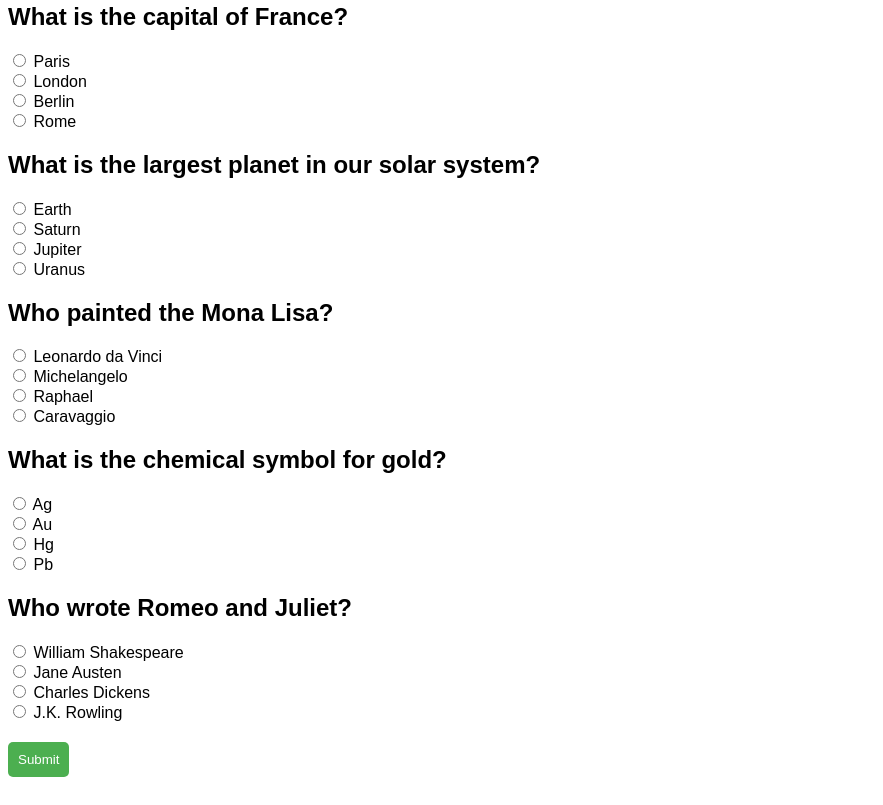
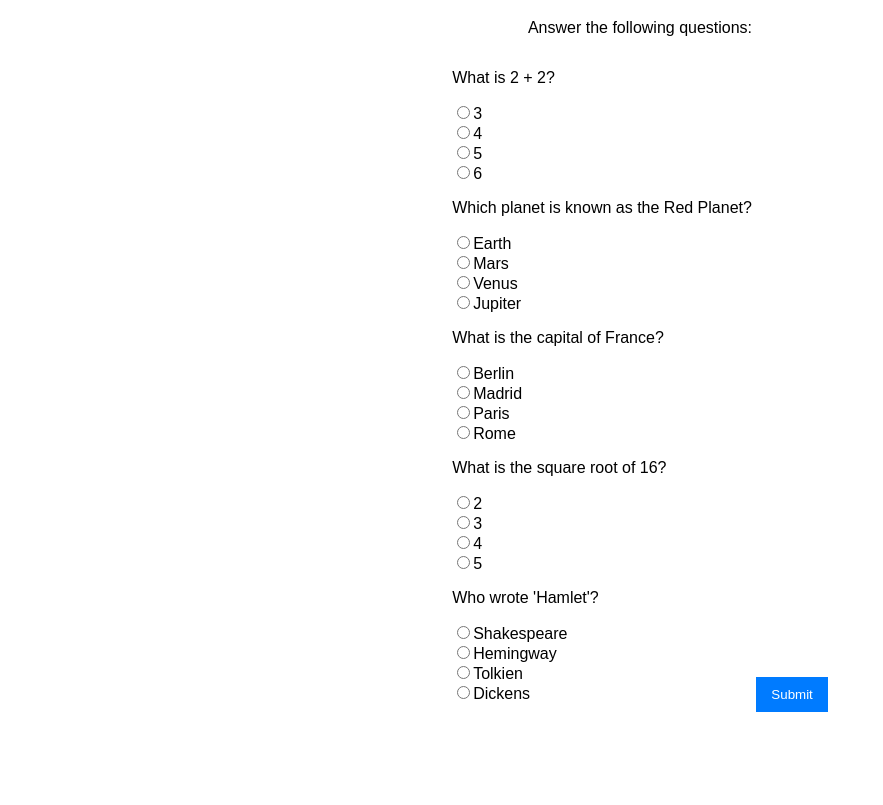
Before and after one commit to acciojob/quiz-with-session-Vishal180309, a website: page main.html in a window 1280 px wide. Shown: the part 77-882 px from the top of the page, without its empty margins (0-883 px from the left). After the commit the page ends 843 px from the top, so only its background shows below. Drawn offline with Linux system fonts and the light colour scheme.

Commit message:
created a submission

```diff
--- a/main.html
+++ b/main.html
@@ -3,13 +3,18 @@
 <head>
     <meta charset="UTF-8">
     <meta name="viewport" content="width=device-width, initial-scale=1.0">
-    <title>Quiz with Session Storage and Score Tracking</title>
+    <title>Quiz with Session Storage</title>
     <link rel="stylesheet" href="styles.css">
 </head>
 <body>
-    <h1>Quiz with Session Storage and Score Tracking</h1>
+
+    <h2>Quiz</h2>
+    <p>Answer the following questions:</p>
+
     <div id="questions"></div>
+
     <button id="submit">Submit</button>
+
     <div id="score"></div>
 
     <script src="script.js"></script>
--- a/script.js
+++ b/script.js
@@ -1,119 +1,72 @@
-// Define quiz questions and answers
-const questions = [
-    {
-        question: "What is the capital of France?",
-        answers: ["Paris", "London", "Berlin", "Rome"],
-        correctAnswer: 0
-    },
-    {
-        question: "What is the largest planet in our solar system?",
-        answers: ["Earth", "Saturn", "Jupiter", "Uranus"],
-        correctAnswer: 2
-    },
-    {
-        question: "Who painted the Mona Lisa?",
-        answers: ["Leonardo da Vinci", "Michelangelo", "Raphael", "Caravaggio"],
-        correctAnswer: 0
-    },
-    {
-        question: "What is the chemical symbol for gold?",
-        answers: ["Ag", "Au", "Hg", "Pb"],
-        correctAnswer: 1
-    },
-    {
-        question: "Who wrote Romeo and Juliet?",
-        answers: ["William Shakespeare", "Jane Austen", "Charles Dickens", "J.K. Rowling"],
-        correctAnswer: 0
-    }
+const questionsData = [
+    { question: "What is 2 + 2?", options: ["3", "4", "5", "6"], correct: 1 },
+    { question: "Which planet is known as the Red Planet?", options: ["Earth", "Mars", "Venus", "Jupiter"], correct: 1 },
+    { question: "What is the capital of France?", options: ["Berlin", "Madrid", "Paris", "Rome"], correct: 2 },
+    { question: "What is the square root of 16?", options: ["2", "3", "4", "5"], correct: 2 },
+    { question: "Who wrote 'Hamlet'?", options: ["Shakespeare", "Hemingway", "Tolkien", "Dickens"], correct: 0 }
 ];
 
-// Function to render quiz questions
-function renderQuiz() {
-    const questionsContainer = document.getElementById("questions");
-    questionsContainer.innerHTML = "";
+const questionsContainer = document.getElementById("questions");
+const submitButton = document.getElementById("submit");
+const scoreDisplay = document.getElementById("score");
 
-    questions.forEach((question, index) => {
-        const questionElement = document.createElement("div");
-        questionElement.innerHTML = `
-            <h2>${question.question}</h2>
-            <input type="radio" id="q${index}a1" name="q${index}" value="0">
-            <label for="q${index}a1">${question.answers[0]}</label>
-            <br>
-            <input type="radio" id="q${index}a2" name="q${index}" value="1">
-            <label for="q${index}a2">${question.answers[1]}</label>
-            <br>
-            <input type="radio" id="q${index}a3" name="q${index}" value="2">
-            <label for="q${index}a3">${question.answers[2]}</label>
-            <br>
-            <input type="radio" id="q${index}a4" name="q${index}" value="3">
-            <label for="q${index}a4">${question.answers[3]}</label>
-        `;
+// Load stored progress (if available)
+const savedProgress = JSON.parse(sessionStorage.getItem("progress")) || {};
 
-        questionsContainer.appendChild(questionElement);
+// Load stored score (if available)
+const savedScore = localStorage.getItem("score");
+if (savedScore !== null) {
+    scoreDisplay.textContent = `Your last score was ${savedScore} out of 5.`;
+}
+
+// Generate questions dynamically
+questionsData.forEach((data, qIndex) => {
+    const questionDiv = document.createElement("div");
+    questionDiv.classList.add("question");
+
+    const questionText = document.createElement("p");
+    questionText.textContent = data.question;
+    questionDiv.appendChild(questionText);
+
+    data.options.forEach((option, oIndex) => {
+        const label = document.createElement("label");
+        const radio = document.createElement("input");
+
+        radio.type = "radio";
+        radio.name = `question${qIndex}`;
+        radio.value = oIndex;
+
+        // Restore previous selection
+        if (savedProgress[qIndex] == oIndex) {
+            radio.checked = true;
+        }
+
+        // Store answer on change
+        radio.addEventListener("change", () => {
+            savedProgress[qIndex] = oIndex;
+            sessionStorage.setItem("progress", JSON.stringify(savedProgress));
+        });
+
+        label.appendChild(radio);
+        label.appendChild(document.createTextNode(option));
+        questionDiv.appendChild(label);
+        questionDiv.appendChild(document.createElement("br"));
     });
 
-    // Restore previously selected answers from session storage
-    const storedProgress = sessionStorage.getItem("progress");
-    if (storedProgress) {
-        const selectedAnswers = JSON.parse(storedProgress);
-        selectedAnswers.forEach((answer, index) => {
-            const radioElement = document.querySelector(`input[name="q${index}"][value="${answer}"]`);
-            if (radioElement) {
-                radioElement.checked = true;
-            }
-        });
-    }
-}
+    questionsContainer.appendChild(questionDiv);
+});
 
-// Function to handle radio button changes
-function handleRadioButtonChange(event) {
-    const selectedAnswers = [];
-    questions.forEach((question, index) => {
-        const radioElements = document.querySelectorAll(`input[name="q${index}"]`);
-        radioElements.forEach((radioElement) => {
-            if (radioElement.checked) {
-                selectedAnswers.push(radioElement.value);
-            }
-        });
-    });
+// Submit button functionality
+submitButton.addEventListener("click", () => {
+    let score = 0;
 
-    // Store selected answers in session storage
-    sessionStorage.setItem("progress", JSON.stringify(selectedAnswers));
-}
-
-// Function to handle submit button click
-function handleSubmit() {
-    const selectedAnswers = [];
-    questions.forEach((question, index) => {
-        const radioElements = document.querySelectorAll(`input[name="q${index}"]`);
-        radioElements.forEach((radioElement) => {
-            if (radioElement.checked) {
-                selectedAnswers.push(radioElement.value);
-            }
-        });
-    });
-
-    // Calculate score
-    let score = 0;
-    selectedAnswers.forEach((answer, index) => {
-        if (answer == questions[index].correctAnswer) {
+    questionsData.forEach((data, qIndex) => {
+        if (savedProgress[qIndex] == data.correct) {
             score++;
         }
     });
 
-    // Display score
-    const scoreDisplay = document.getElementById("score");
-    scoreDisplay.innerHTML = `Your score is ${score} out of ${questions.length}.`;
-
-    // Store score in local storage
+    // Display and store score
+    scoreDisplay.textContent = `Your score is ${score} out of 5.`;
     localStorage.setItem("score", score);
-}
-
-// Add event listeners
-document.addEventListener("DOMContentLoaded", renderQuiz);
-const radioButtons = document.querySelectorAll("input[type='radio']");
-radioButtons.forEach((radioButton) => {
-    radioButton.addEventListener("change", handleRadioButtonChange);
 });
-const submitButton = document.getElementById("submit");
-submitButton.addEventListener("click", handleSubmit);
--- a/styles.css
+++ b/styles.css
@@ -1,26 +1,33 @@
 body {
     font-family: Arial, sans-serif;
+    text-align: center;
+    padding: 20px;
 }
 
 #questions {
-    margin-bottom: 20px;
+    text-align: left;
+    display: inline-block;
 }
 
-#submit {
-    margin-bottom: 20px;
-    padding: 10px;
+.question {
+    margin-bottom: 15px;
+}
+
+button {
+    margin-top: 15px;
+    padding: 10px 15px;
+    background-color: #007bff;
+    color: white;
     border: none;
-    border-radius: 5px;
-    background-color: #4CAF50;
-    color: #fff;
     cursor: pointer;
 }
 
-#submit:hover {
-    background-color: #3e8e41;
+button:hover {
+    background-color: #0056b3;
 }
 
 #score {
-    font-size: 24px;
+    margin-top: 20px;
+    font-size: 18px;
     font-weight: bold;
 }
```
